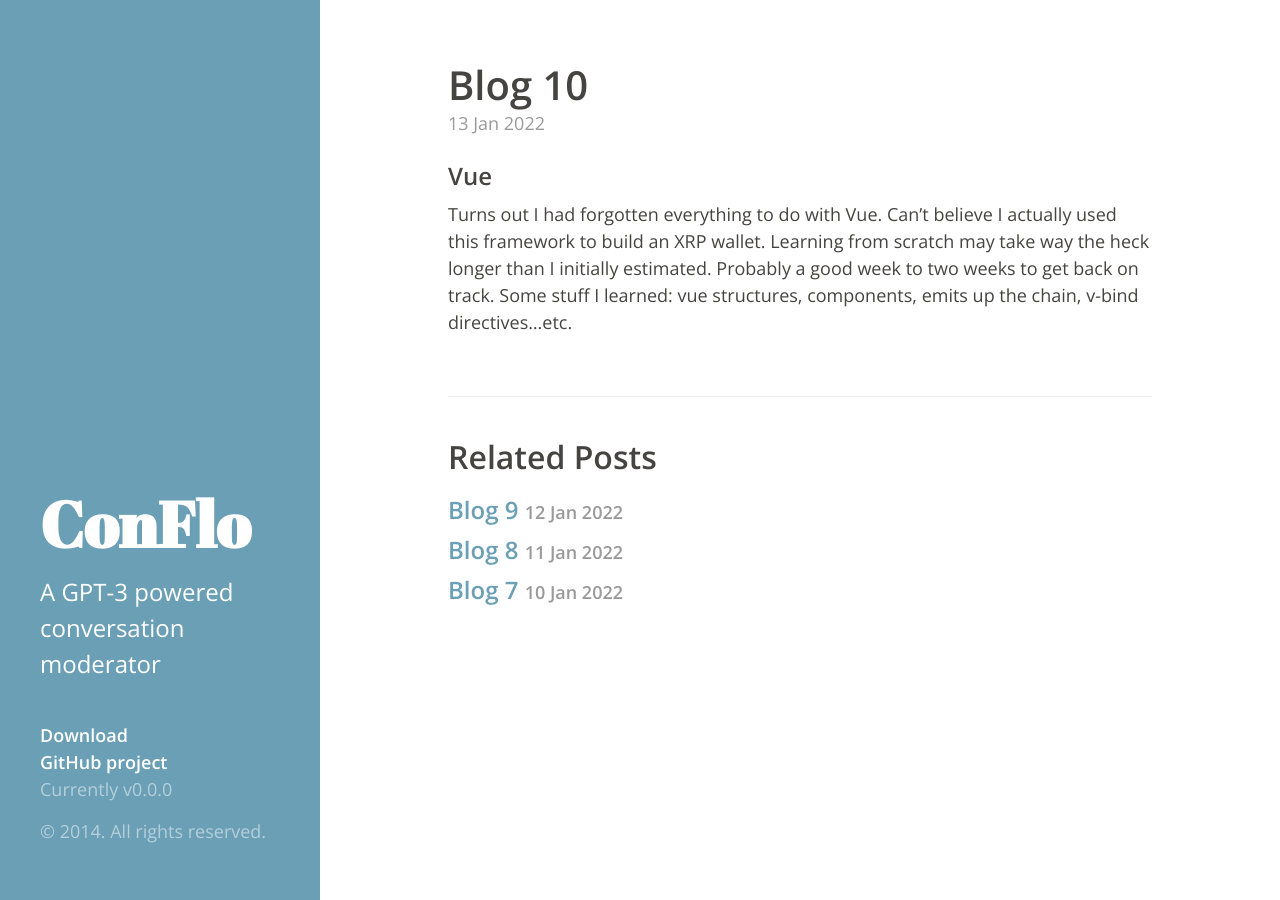
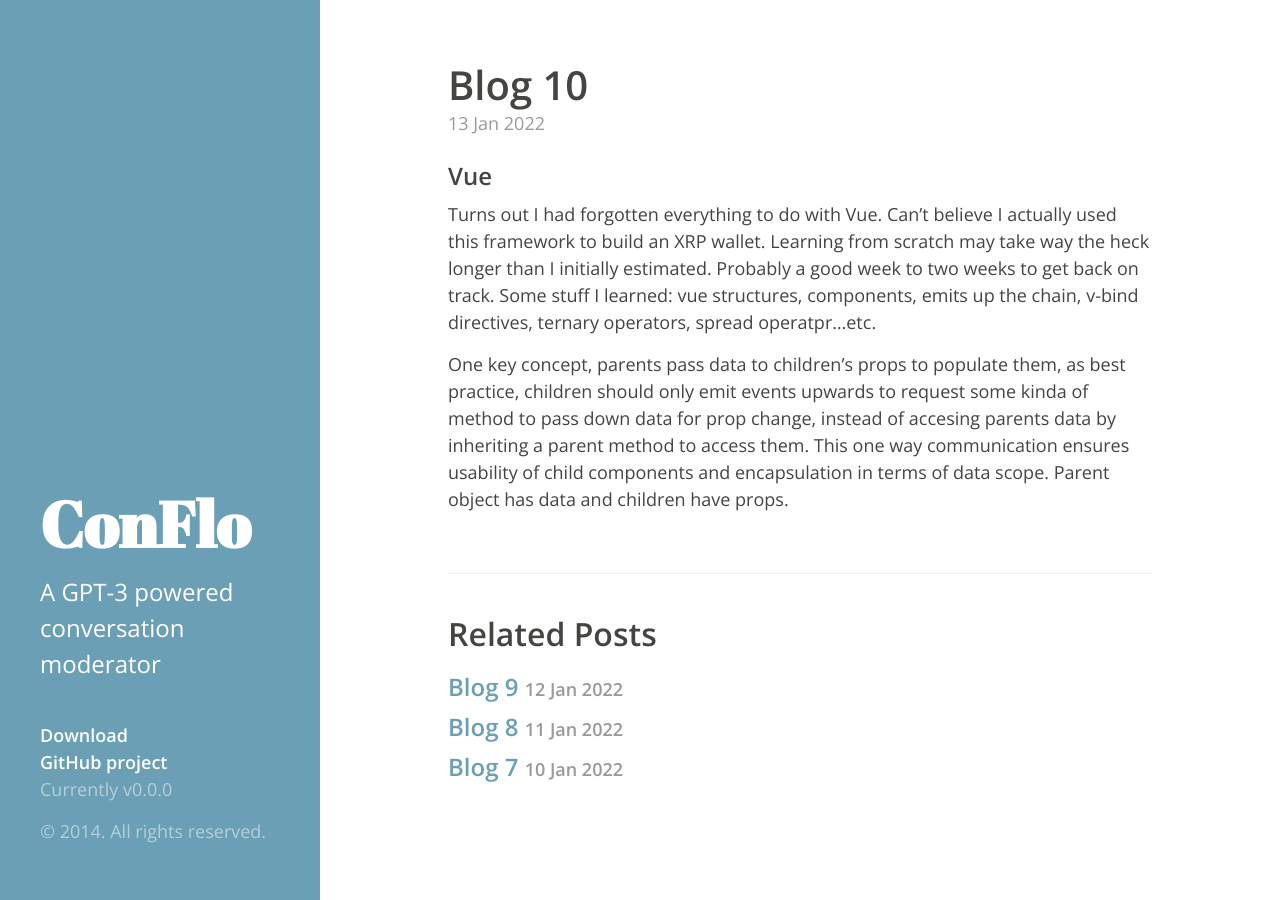
Before and after one commit to conflo/conflo.github.io, a Jekyll site: the page built from _posts/2022-01-13-blog#10.md, in a window 1280 px wide. Built offline with Jekyll 4.4.1, drawn with Linux system fonts in a browser that asks for light colours.

Commit message:
Update 2022-01-13-blog#10.md

```diff
--- a/_posts/2022-01-13-blog#10.md
+++ b/_posts/2022-01-13-blog#10.md
@@ -3,4 +3,6 @@ layout: post
 title: Blog 10
 ---
 ### Vue
-Turns out I had forgotten everything to do with Vue. Can't believe I actually used this framework to build an XRP wallet. Learning from scratch may take way the heck longer than I initially estimated. Probably a good week to two weeks to get back on track. Some stuff I learned: vue structures, components, emits up the chain, v-bind directives...etc.
+Turns out I had forgotten everything to do with Vue. Can't believe I actually used this framework to build an XRP wallet. Learning from scratch may take way the heck longer than I initially estimated. Probably a good week to two weeks to get back on track. Some stuff I learned: vue structures, components, emits up the chain, v-bind directives, ternary operators, spread operatpr...etc.
+
+One key concept, parents pass data to children's props to populate them, as best practice, children should only emit events upwards to request some kinda of method to pass down data for prop change, instead of accesing parents data by inheriting a parent method to access them. This one way communication ensures usability of child components and encapsulation in terms of data scope. Parent object has data and children have props.
```
